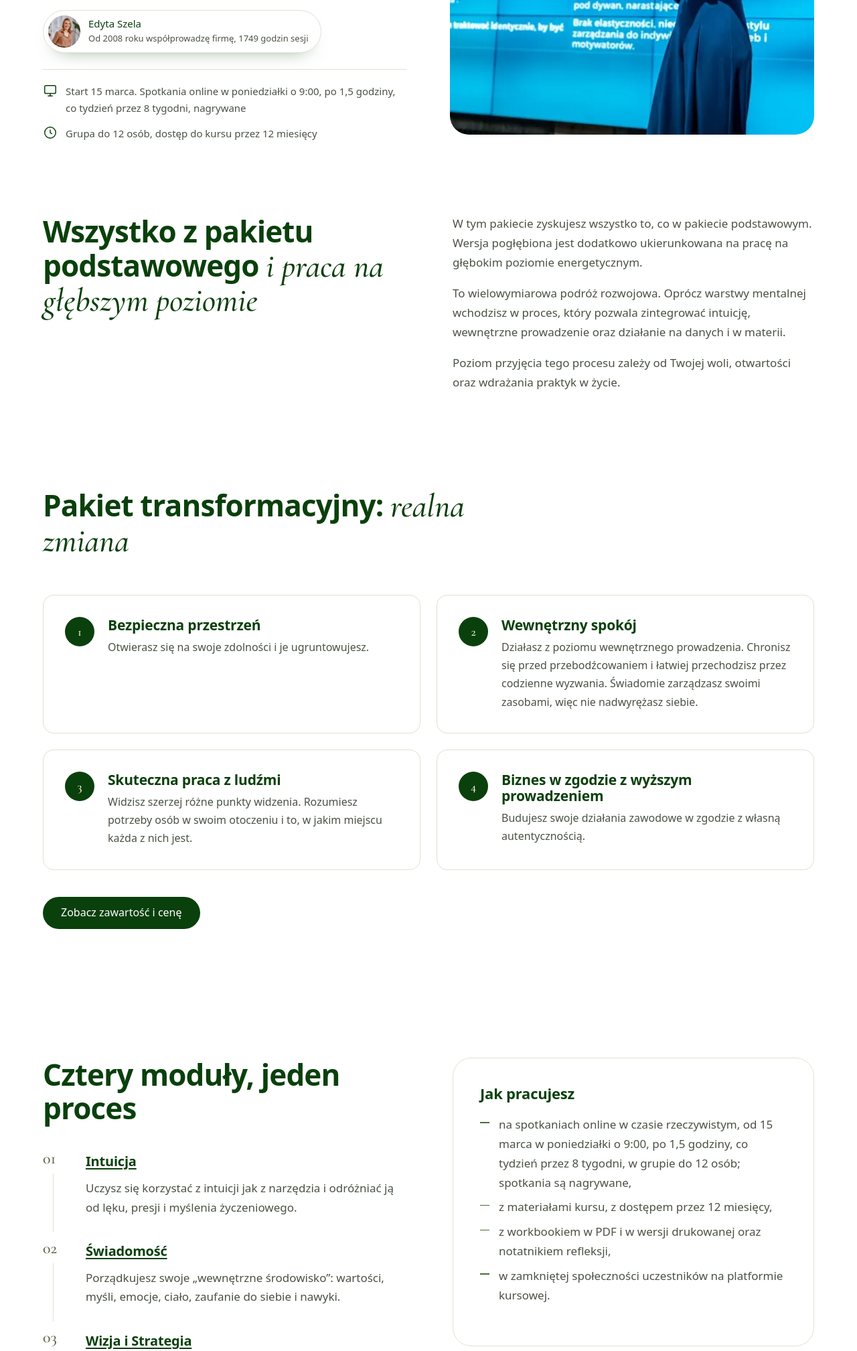
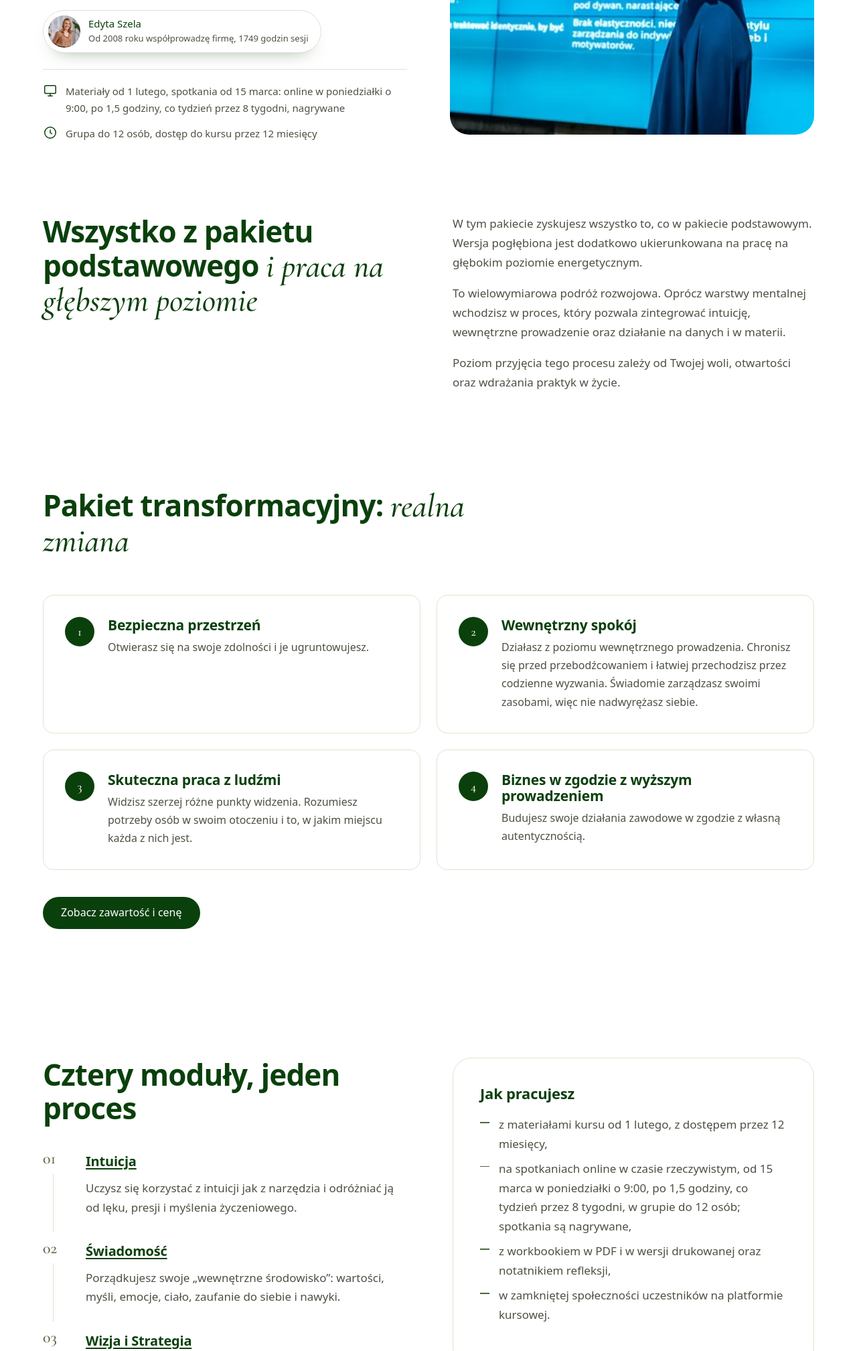
Before and after one commit to jeziorski/edytaszela-makieta, a plain HTML site: page program-iskra-poglebiony.html in a window 1280 px wide. Shown: the part 460-2477 px from the top of the page at 67% size. Drawn offline with nearby package versions, Linux system fonts and the light colour scheme; a web font is replaced by a local one.

Commit message:
Opis sesji w polu na Ofercie, start materiałów pakietu pogłębionego 1 lutego

```diff
--- a/program-iskra-poglebiony.html
+++ b/program-iskra-poglebiony.html
@@ -54,7 +54,7 @@
                         <p><strong>Edyta Szela</strong><span>Od 2008 roku współprowadzę firmę, 1749 godzin sesji</span></p>
                     </div>
                     <ul class="product__facts">
-                        <li><svg viewBox="0 0 24 24" fill="none" stroke="currentColor" stroke-width="1.6" aria-hidden="true"><rect x="3" y="4" width="18" height="13" rx="2"/><path d="M8 21h8M12 17v4"/></svg>Start 15 marca. Spotkania online w poniedziałki o 9:00, po 1,5 godziny, co tydzień przez 8 tygodni, nagrywane</li>
+                        <li><svg viewBox="0 0 24 24" fill="none" stroke="currentColor" stroke-width="1.6" aria-hidden="true"><rect x="3" y="4" width="18" height="13" rx="2"/><path d="M8 21h8M12 17v4"/></svg>Materiały od 1 lutego, spotkania od 15 marca: online w poniedziałki o 9:00, po 1,5 godziny, co tydzień przez 8 tygodni, nagrywane</li>
                         <li><svg viewBox="0 0 24 24" fill="none" stroke="currentColor" stroke-width="1.6" aria-hidden="true"><circle cx="12" cy="12" r="9"/><path d="M12 7v5l3 2"/></svg>Grupa do 12 osób, dostęp do kursu przez 12 miesięcy</li>
                     </ul>
                 </div>
@@ -102,8 +102,8 @@
             <div class="iceberg">
                 <h3>Jak pracujesz</h3>
                 <ul class="offer__for">
+                <li>z materiałami kursu od 1 lutego, z dostępem przez 12 miesięcy,</li>
                 <li>na spotkaniach online w czasie rzeczywistym, od 15 marca w poniedziałki o 9:00, po 1,5 godziny, co tydzień przez 8 tygodni, w grupie do 12 osób; spotkania są nagrywane,</li>
-                <li>z materiałami kursu, z dostępem przez 12 miesięcy,</li>
                 <li>z workbookiem w PDF i w wersji drukowanej oraz notatnikiem refleksji,</li>
                 <li>w zamkniętej społeczności uczestników na platformie kursowej.</li>
             </ul>
```
Also changed, not shown: oferta.html (+1 -0 lines), produkt-disc-d3.html (+1 -0 lines).
